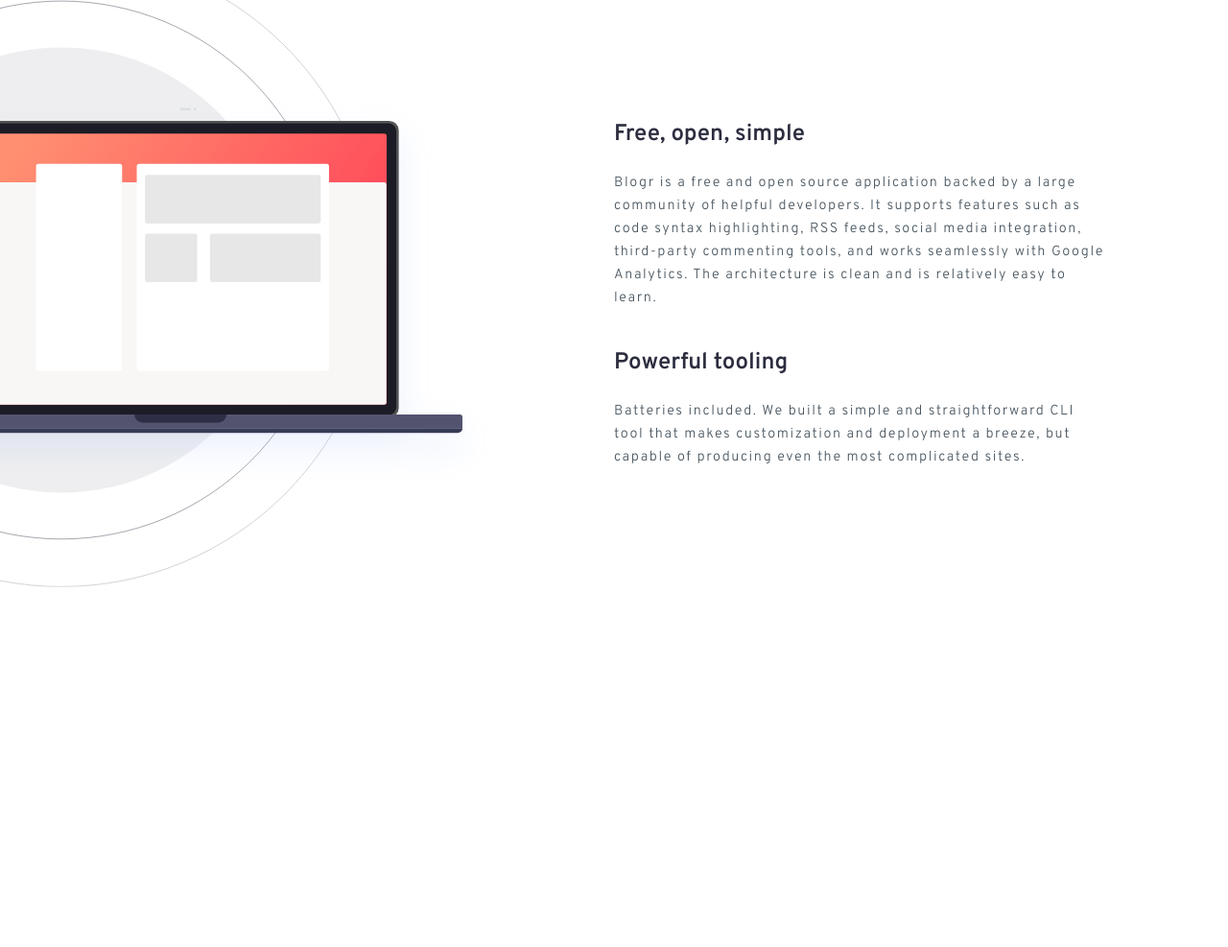
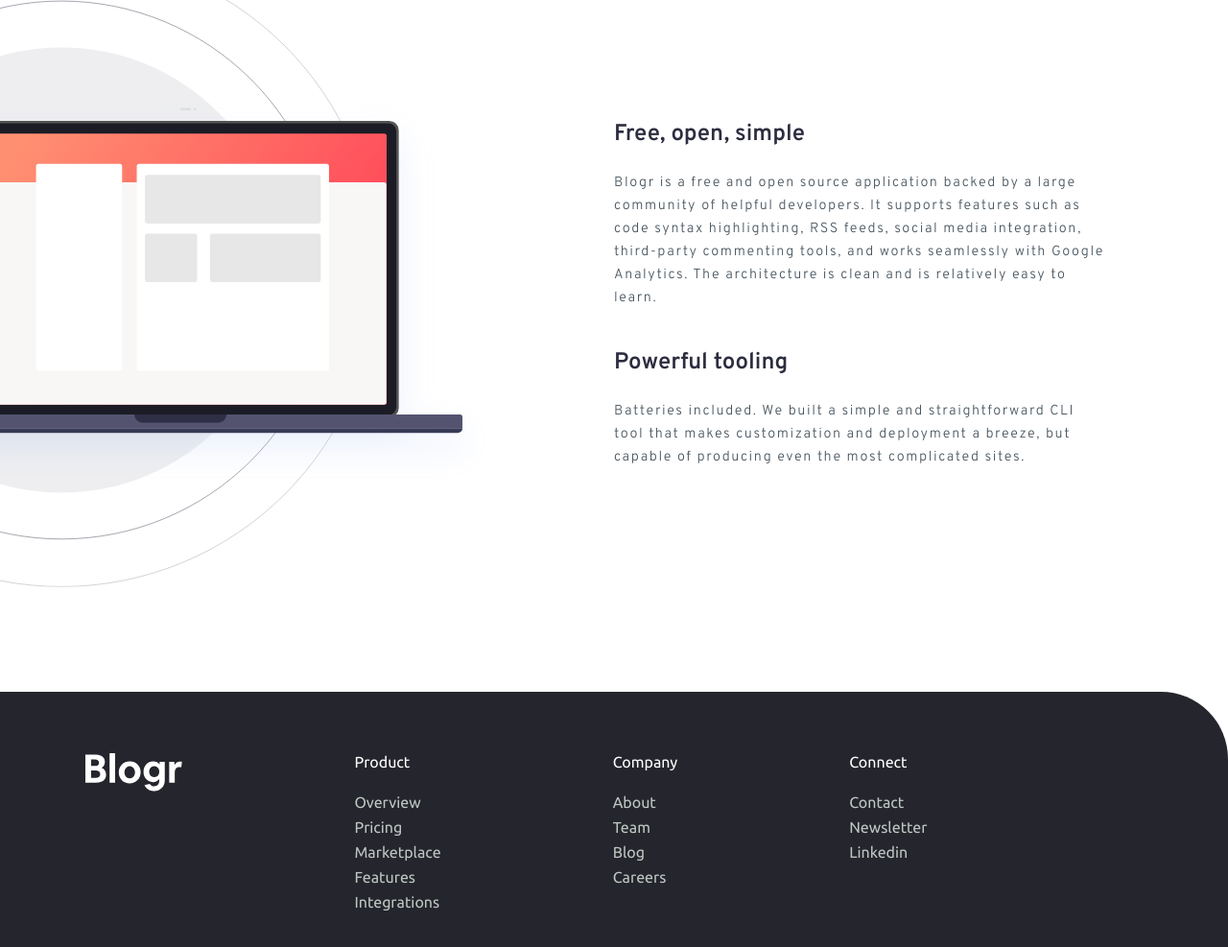
Before and after one commit to mateuslsilva28/Blogr-FrontEndMentor, a plain HTML site: page index.html in a window 1280 px wide. Shown: the part 1651-2638 px from the top of the page at 96% size. Before the commit the page ends 2292 px from the top, so only its background shows below. Drawn offline with Linux system fonts and the light colour scheme.

Commit message:
C5 - Estruturando Footer

```diff
--- a/index.html
+++ b/index.html
@@ -88,7 +88,30 @@
         </section>
     </section>
     <footer>
-
+        <nav class="bottom-menu">
+            <a href="#"><img src="img/logo.svg" alt="Logo Blogr" id="bottom-menu-logo"></a>
+            <ul>
+                <li><a>Product</a></li>
+                <li><a>Overview</a></li>
+                <li><a>Pricing</a></li>
+                <li><a>Marketplace</a></li>
+                <li><a>Features</a></li>
+                <li><a>Integrations</a></li>
+            </ul>
+            <ul>
+                <li><a>Company</a></li>
+                <li><a>About</a></li>
+                <li><a>Team</a></li>
+                <li><a>Blog</a></li>
+                <li><a>Careers</a></li>
+            </ul>
+            <ul>
+                <li><a>Connect</a></li>
+                <li><a>Contact</a></li>
+                <li><a>Newsletter</a></li>
+                <li><a>Linkedin</a></li>
+            </ul>
+        </nav>
     </footer>
 </body>
 </html>
--- a/scss/_footer.scss
+++ b/scss/_footer.scss
@@ -2,3 +2,36 @@
 @use "extend";
 @use "mixin";
 @use "if";
+
+footer{
+    @extend .flex;
+    justify-content: center;
+    width: 100%;
+    background-color: #25252D;
+    margin-top: 5rem;
+    border-top-right-radius: 70px;
+    padding: 4rem 0;
+
+    nav{
+        @extend .flex;
+        justify-content: space-around;
+        align-items: flex-start;
+        width: 100%;
+        padding: 0 14rem 0 0;
+        color: variables.$text-color;
+
+        li{
+            cursor: pointer;
+            margin-bottom: 0.5rem;
+
+            a:hover{
+                text-decoration: underline;
+            }
+        }
+
+        ul li:first-of-type{
+            color: variables.$primary-color;
+            margin-bottom: 1.5rem;
+        }
+    }
+}
--- a/scss/_sections.scss
+++ b/scss/_sections.scss
@@ -43,7 +43,6 @@
                 @extend .flex;
                 width: 100%;
                 justify-content: space-between;
-                background-color: red;
 
                 .img-section-1{
                     width: 50%;
@@ -95,7 +94,7 @@
             }
 
             .text-section-2 h1{color: variables.$primary-color;}
-            .text-section-2 p{color: #BEC8C2;}
+            .text-section-2 p{color: variables.$text-color;}
         }
     }
     /*SECTION 3*/
--- a/scss/_variables.scss
+++ b/scss/_variables.scss
@@ -1,3 +1,4 @@
 $primary-color:#fff;
 $secondary-color:#FF7A85;
 $title-color: #2C2D3F;
+$text-color: #BEC8C2;
```
Also changed, not shown: css/styles.css, 1 other file.
